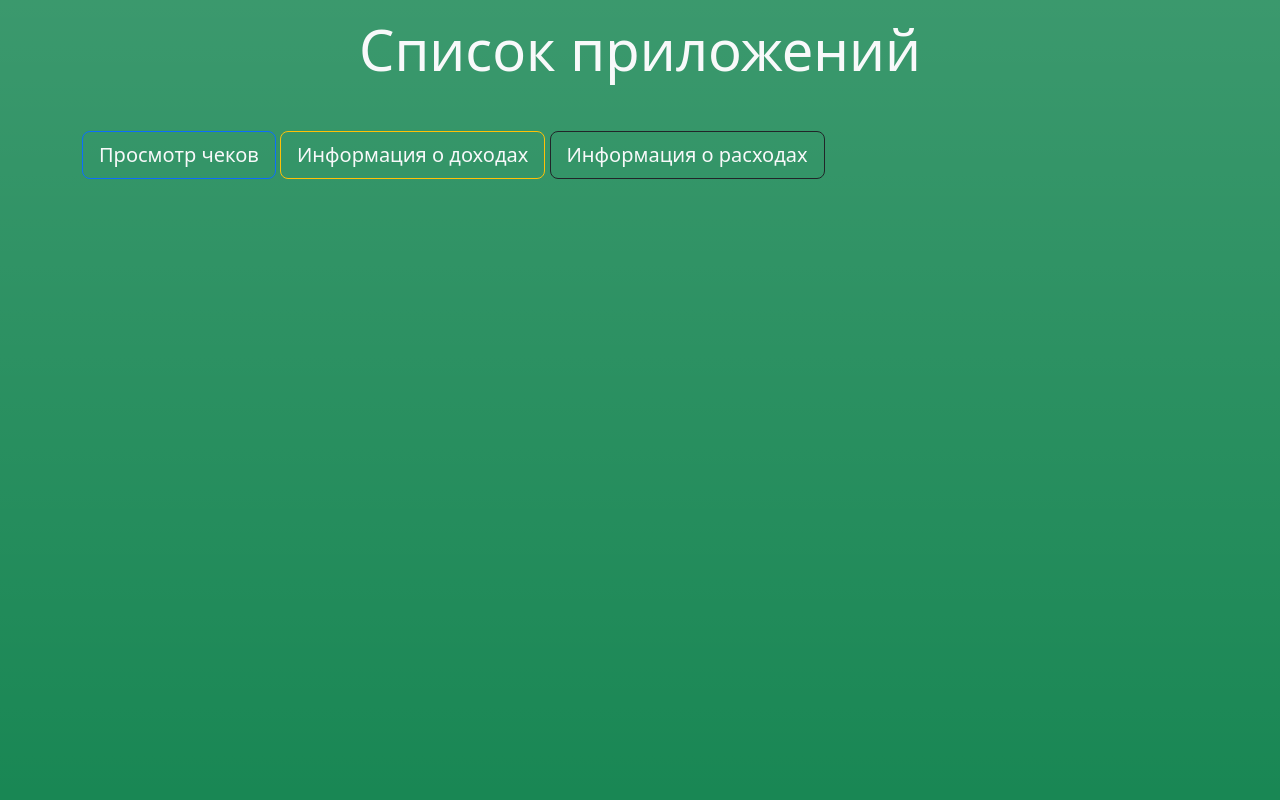
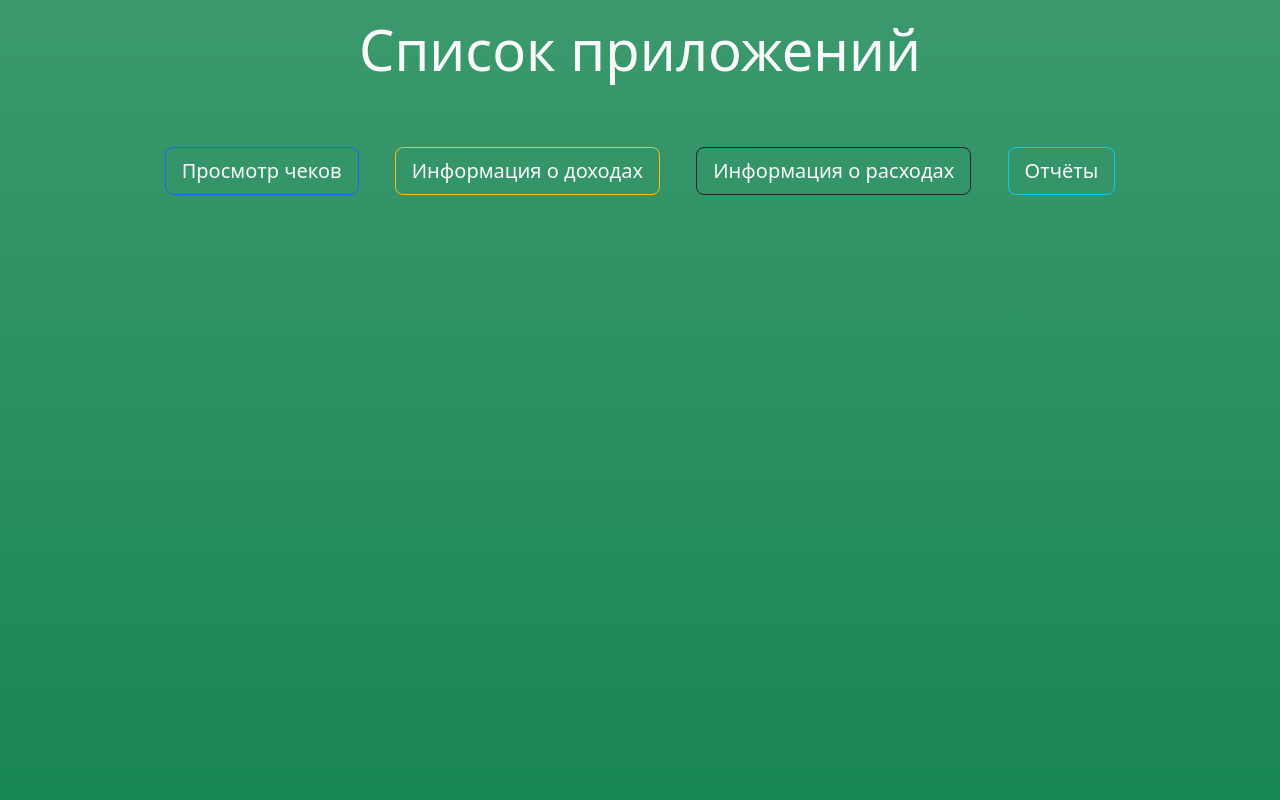
Before and after one commit to hlvm-app/hasta-la-vista-money, a Django app: page /applications/ in a window 1280 px wide. Run offline with Django 4.2, Linux system fonts and the light colour scheme; the visitor is signed in with stand-in values (Sample User, id 1); parts of the project's set-up code (start-up, migrations or seed data) failed here and were passed over; some libraries are stand-ins or nearby versions.

Commit message:
Добавил кнопку в раздел с отчётами

```diff
--- a/hasta_la_vista_money/applications/templates/applications/page_application.html
+++ b/hasta_la_vista_money/applications/templates/applications/page_application.html
@@ -2,17 +2,21 @@
 {% load django_bootstrap5 %}
 {% load i18n %}
 
+
 {% block content %}
     <title>{% translate 'Страница приложений' %}</title>
     <div class="container">
-        <div class="display-4 text-center pt-3 text-light">
-            Список приложений
+        <div class="row">
+            <div class="display-4 text-center pt-3 text-light">
+                Список приложений
+            </div>
         </div>
-        <div class="row">
-            <div class="col mt-5">
-                <a class="text-light btn btn-outline-primary btn-lg text-decoration-none display-6" href="{% url 'receipts:list' %}">Просмотр чеков</a>
-                <a class="text-light btn btn-outline-warning btn-lg text-decoration-none display-6" href="{% url 'income:list' %}">Информация о доходах</a>
-                <a class="text-light btn btn-outline-dark btn-lg text-decoration-none display-6" href="{% url 'expense:list' %}">Информация о расходах</a>
+        <div class="row text-center">
+            <div class="col-xl-12 mt-xl-5 mt-4">
+                <a class="m-3 text-light btn btn-outline-primary btn-lg text-decoration-none display-6" href="{% url 'receipts:list' %}">Просмотр чеков</a>
+                <a class="m-3 text-light btn btn-outline-warning btn-lg text-decoration-none display-6" href="{% url 'income:list' %}">Информация о доходах</a>
+                <a class="m-3 text-light btn btn-outline-dark btn-lg text-decoration-none display-6" href="{% url 'expense:list' %}">Информация о расходах</a>
+                <a class="m-3 text-light btn btn-outline-info btn-lg text-decoration-none display-6" href="{% url 'reports:list' %}">Отчёты</a>
             </div>
         </div>
     </div>
```
